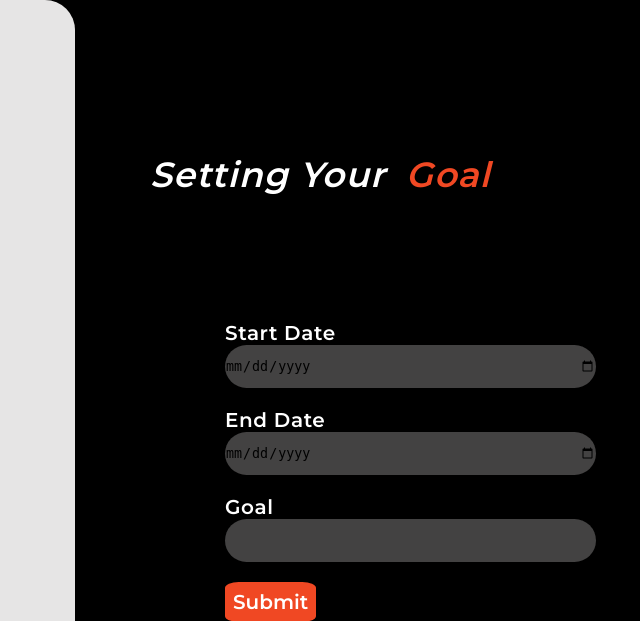
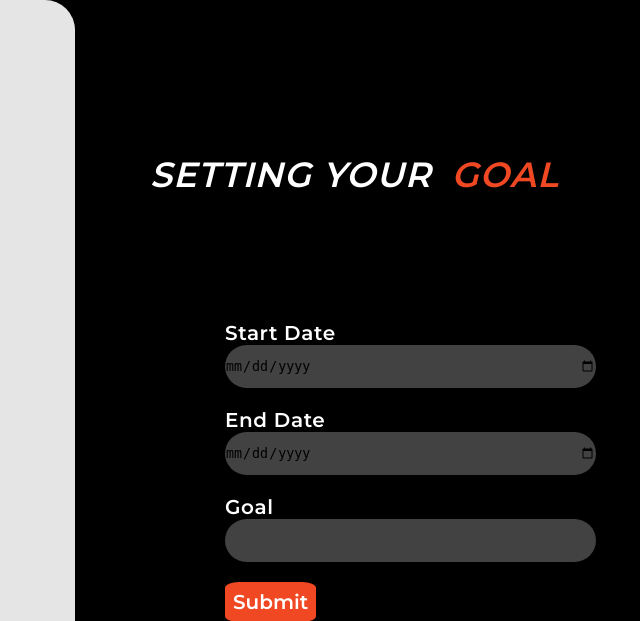
Before and after one commit to Mini-Project-SMT-5/health-trainner, a Django app: template AI_HealthTrainer/AI_HealthTrainer/templates/Strutures/goal.html in a window 1440 px wide. Shown: the top 621 px of the page, without its empty margins (689-1329 px from the left). Run offline with Django 4.2, Linux system fonts and the light colour scheme; the template is opened without the code that fills it, so the values that code supplies are empty; some web fonts are replaced.

Commit message:
Update goal.html

```diff
--- a/AI_HealthTrainer/AI_HealthTrainer/templates/Strutures/goal.html
+++ b/AI_HealthTrainer/AI_HealthTrainer/templates/Strutures/goal.html
@@ -18,8 +18,8 @@
   </div>
   <div class="right-pane">
     <p class="title">
-      <span class="title-part1">Setting Your</span>
-      <span class="title-part2">Goal</span>
+      <span class="title-part1">SETTING YOUR</span>
+      <span class="title-part2">GOAL</span>
     </p>
     <div class="date-section">
       <!-- <img class="date-border" src="./assets/rectangle-10.png"> -->
```
